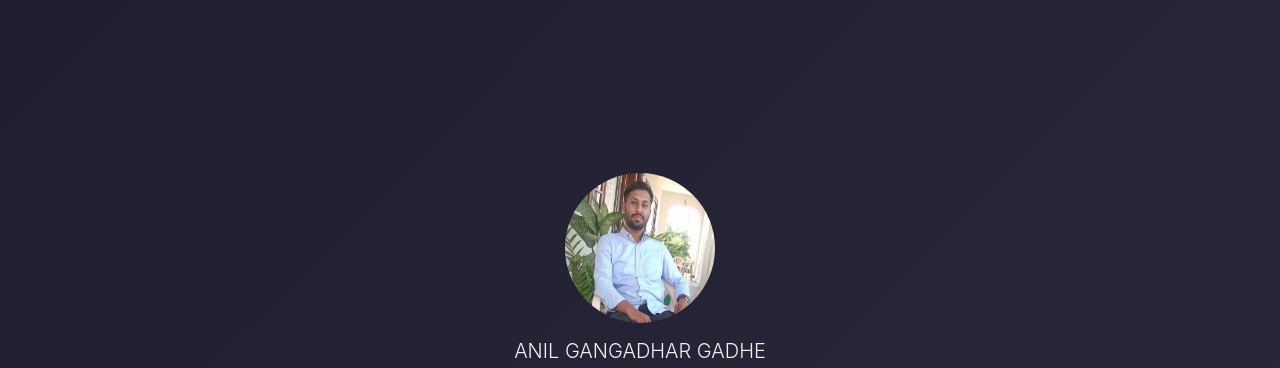
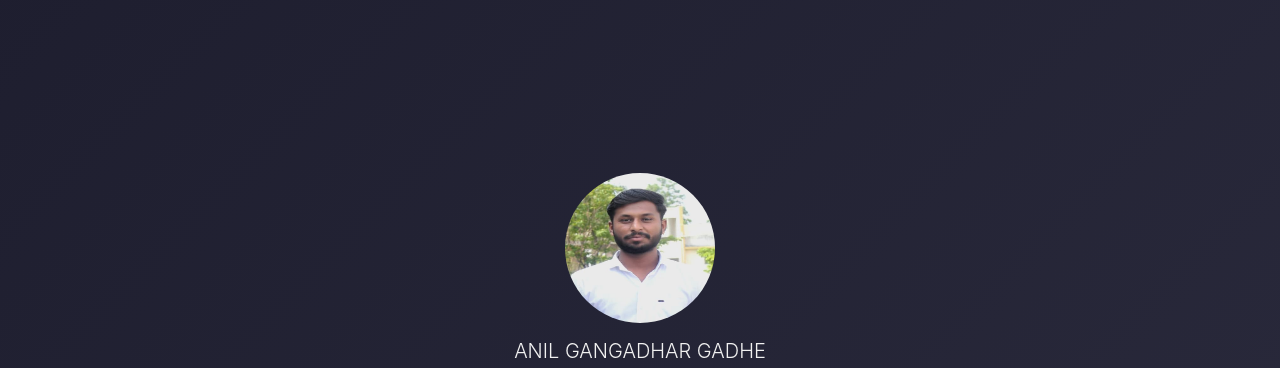
Before and after one commit to anilgadhe/portfolio, a plain HTML site: page public/index.html in a window 1280 px wide. Shown: the part 112-480 px from the top of the page. Drawn offline with nearby package versions, Linux system fonts and the light colour scheme.

Commit message:
add profile

```diff
--- a/public/index.html
+++ b/public/index.html
@@ -67,7 +67,7 @@
         </div>
         <section id="hero" class="d-flex align-items-center justify-content-center text-center">
             <div class="container pt-md-5 pt-sm-5">
-                <img src="./media/images/anilpic.jpg" width="150"
+                <img src="./media/images/passport.jpg" width="150"
                     class="rounded rounded-circle mt-5  animate__animated animate__fadeInDown imgFloat" height="150"
                     alt="anil's_pic">
                 <h2 class="lead animate__animated animate__fadeInUp mt-3 txt">ANIL GANGADHAR
```
Also changed, not shown: public/media/images/passport.jpg (added).
